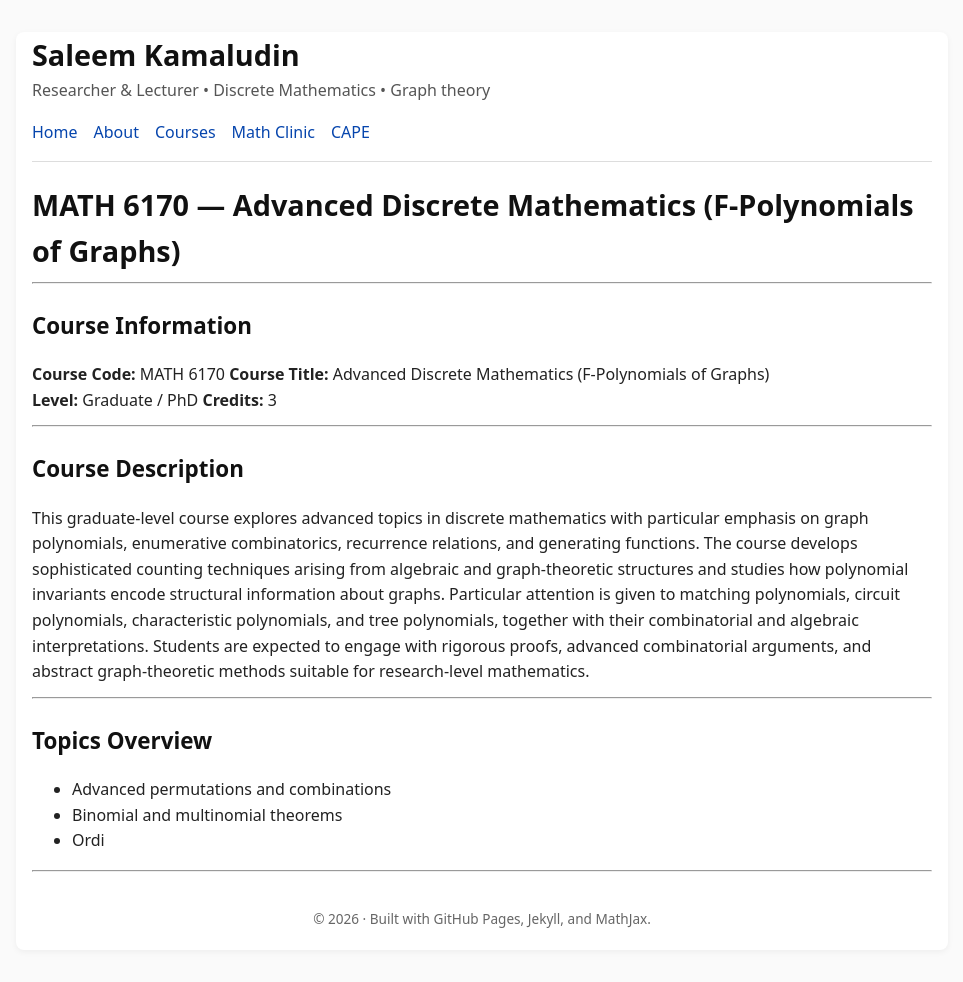
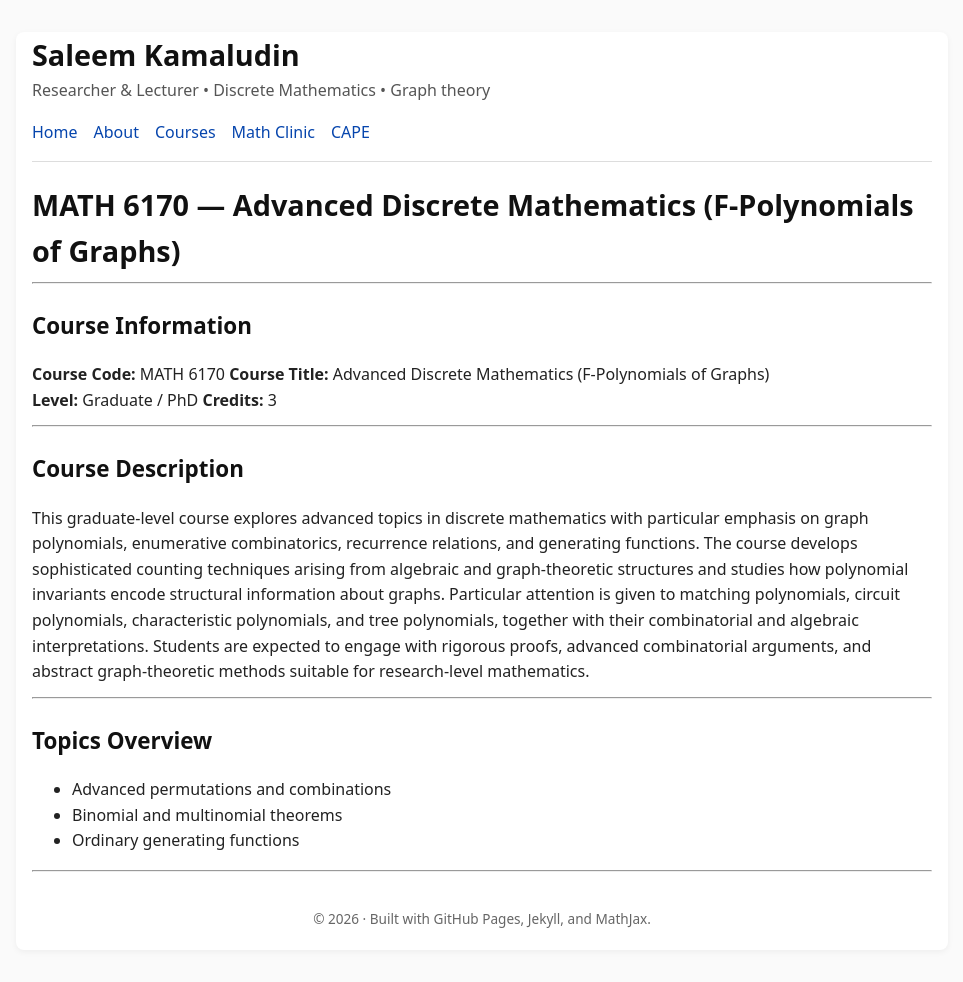
Before and after one commit to SaleemKamaludin/SaleemKamaludin.github.io, a Jekyll site: the page built from courses/graduate/advanced-discrete-mathematics/index.md, in a window 1280 px wide. Shown: the whole page, without its empty margins (158-1121 px from the left). Built offline with Jekyll 4.4.1, drawn with Linux system fonts in a browser that asks for light colours.

Commit message:
Update index.md

```diff
--- a/courses/graduate/advanced-discrete-mathematics/index.md
+++ b/courses/graduate/advanced-discrete-mathematics/index.md
@@ -29,4 +29,4 @@ Students are expected to engage with rigorous proofs, advanced combinatorial arg
 
 - Advanced permutations and combinations
 - Binomial and multinomial theorems
-- Ordi
+- Ordinary generating functions
```
